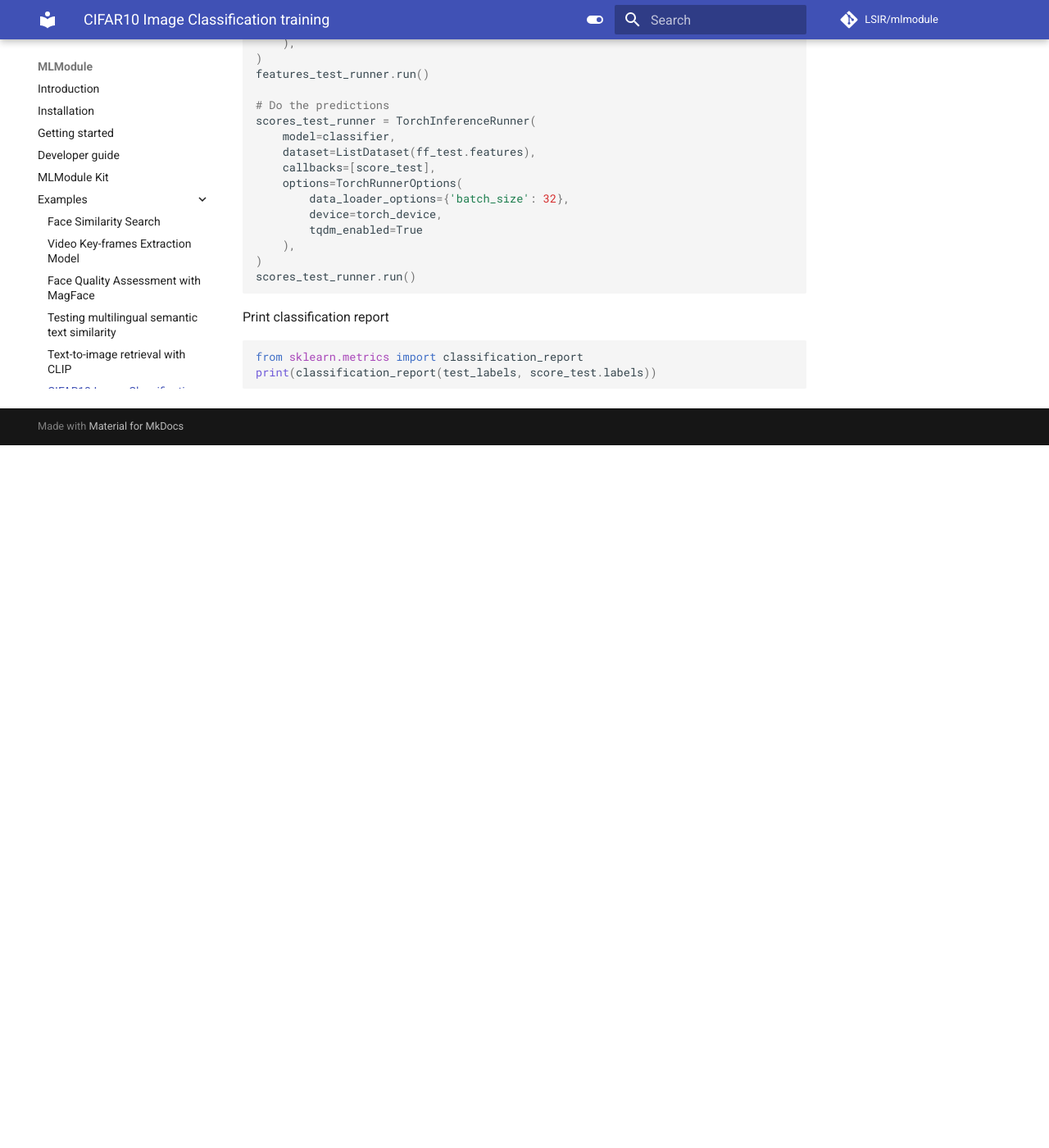
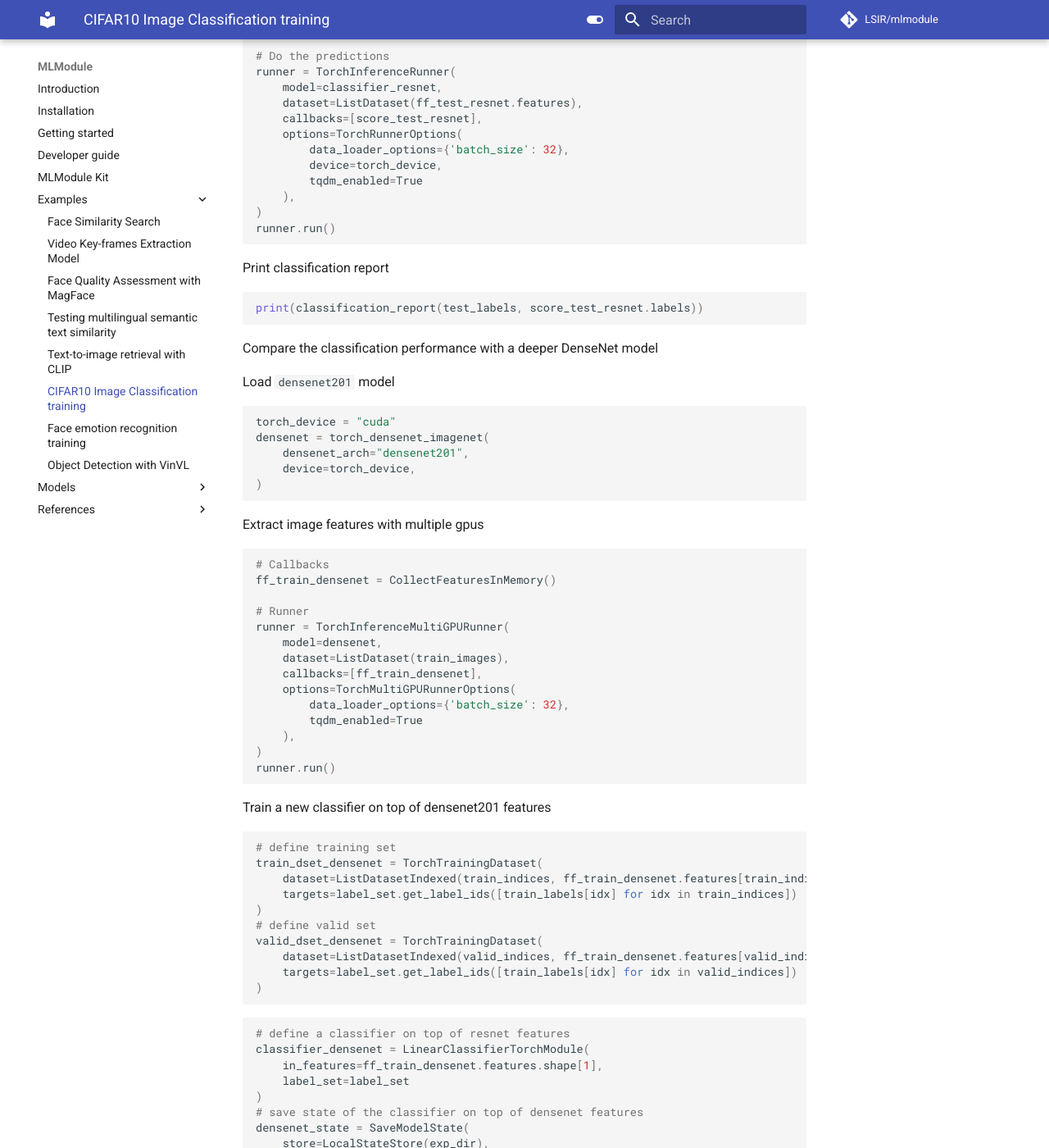
Before and after one commit to mozuma/mozuma, an MkDocs documentation site: the page built from docs/examples/train_cifar10.md, in a window 1280 px wide and 1400 px high, scrolled down 3628 px. Shown: the whole window at 82% size. Built offline with MkDocs 1.6.1 and Material for MkDocs 9.7.7, drawn with Linux system fonts in a browser that asks for light colours; comment, search, counter and statistics services are not loaded; before the commit the page ends 4171 px from its top, so only the background shows below that; some of the changed text lies outside the part shown.

Commit message:
CIFAR DenseNet 2GPUs training (#175)
Fixes #174

````diff
--- a/docs/examples/train_cifar10.md
+++ b/docs/examples/train_cifar10.md
@@ -21,23 +21,36 @@ In this notebook, we are training CIFAR10 image classification on top of ResNet1
 Import `mlmodule` modules for the task
 
 ```python
-from mlmodule.models.resnet.modules import TorchResNetModule
 from mlmodule.models.classification import LinearClassifierTorchModule
-from mlmodule.torch.datasets import TorchTrainingDataset
+from mlmodule.models.resnet.pretrained import torch_resnet_imagenet
+from mlmodule.models.densenet.pretrained import torch_densenet_imagenet
 from mlmodule.torch.runners import TorchTrainingRunner
 from mlmodule.torch.runners import TorchInferenceRunner
+from mlmodule.torch.runners import TorchInferenceMultiGPURunner
 from mlmodule.torch.options import TorchTrainingOptions
 from mlmodule.torch.options import TorchRunnerOptions
+from mlmodule.torch.options import TorchMultiGPURunnerOptions
 from mlmodule.labels.base import LabelSet
-from mlmodule.callbacks.memory import (
-    CollectFeaturesInMemory,
-)
 from mlmodule.torch.datasets import (
     ListDataset,
     ListDatasetIndexed,
+    TorchTrainingDataset
 )
+from mlmodule.callbacks.memory import (
+    CollectFeaturesInMemory,
+    CollectLabelsInMemory
+)
+from mlmodule.callbacks.states import SaveModelState
+from mlmodule.stores.local import LocalStateStore
 from mlmodule.states import StateKey
-from mlmodule.stores import Store
+
+import torch
+import torch.nn.functional as F
+import torch.optim as optim
+from torchvision.datasets import CIFAR10
+from ignite.metrics import Precision, Recall, Loss, Accuracy
+from sklearn.metrics import classification_report
+import os
 ```
 
 Enable logging into notebook
@@ -53,9 +66,6 @@ logging.basicConfig(format='%(asctime)s | %(levelname)s : %(message)s',
 Load CIFAR10 dataset from torchvision
 
 ```python
-import os
-from torchvision.datasets import CIFAR10
-
 root_dir = os.path.join(os.environ["HOME"], 'torchvision-datasets')
 train_cifar10 = CIFAR10(root=root_dir, train=True, download=True,  transform=None)
 ```
@@ -72,26 +82,25 @@ Load `resnet18` pre-trained model
 
 ```python
 torch_device = "cuda"
-resnet = TorchResNetModule(
+resnet = torch_resnet_imagenet(
     resnet_arch="resnet18",
     device=torch_device,
     training_mode="features"
 )
-Store().load(resnet, StateKey(resnet.state_type, training_id="imagenet"))
 
 ```
 
-Extract image features
+Extract image features from ResNet with a single GPU
 
 ```python
 # Callbacks
-ff = CollectFeaturesInMemory()
+ff_train_resnet = CollectFeaturesInMemory()
 
 # Runner
 runner = TorchInferenceRunner(
     model=resnet,
     dataset=ListDataset(train_images),
-    callbacks=[ff],
+    callbacks=[ff_train_resnet],
     options=TorchRunnerOptions(
         data_loader_options={'batch_size': 32},
         device=torch_device,
@@ -101,39 +110,25 @@ runner = TorchInferenceRunner(
 runner.run()
 ```
 
-Create a linear classifier on top of ResNet features
-
-```python
-from mlmodule.models.classification import LinearClassifierTorchModule
-
-labels = list(labels_dict.values())
-labels.sort()
-label_set = LabelSet(
-            label_set_unique_id="cifar10",
-            label_list=labels
-        )
-
-classifier = LinearClassifierTorchModule(
-    in_features=ff.features.shape[1],
-    label_set=label_set
-)
-```
-
 Create train and validation splits
 
 ```python
-import torch
+# define the set of labels
+label_set = LabelSet(
+            label_set_unique_id="cifar10",
+            label_list=list(labels_dict.values())
+        )
 
 # split samples into train and valid sets
-train_indices, valid_indices = torch.split(torch.randperm(len(ff.indices)), int(len(ff.indices)*.9))
+train_indices, valid_indices = torch.split(torch.randperm(len(ff_train_resnet.indices)), int(len(ff_train_resnet.indices)*.9))
 # define training set
 train_dset = TorchTrainingDataset(
-    dataset=ListDatasetIndexed(train_indices, ff.features[train_indices]),
+    dataset=ListDatasetIndexed(train_indices, ff_train_resnet.features[train_indices]),
     targets=label_set.get_label_ids([train_labels[idx] for idx in train_indices])
 )
 # define valid set
 valid_dset = TorchTrainingDataset(
-    dataset=ListDatasetIndexed(valid_indices, ff.features[valid_indices]),
+    dataset=ListDatasetIndexed(valid_indices, ff_train_resnet.features[valid_indices]),
     targets=label_set.get_label_ids([train_labels[idx] for idx in valid_indices])
 )
 ```
@@ -141,12 +136,11 @@ valid_dset = TorchTrainingDataset(
 Train the image classifier using `TorchTrainingRunner` module
 
 ```python
-from ignite.metrics import Precision, Recall, Loss, Accuracy
-from mlmodule.callbacks.states import SaveModelState
-from mlmodule.stores.local import LocalStateStore
-
-import torch.nn.functional as F
-import torch.optim as optim
+# define a classifier on top of resnet features
+classifier_resnet = LinearClassifierTorchModule(
+    in_features=ff_train_resnet.features.shape[1],
+    label_set=label_set
+)
 
 # define the evaluation metrics
 precision = Precision(average=False)
@@ -154,21 +148,25 @@ recall = Recall(average=False)
 F1 = (precision * recall * 2 / (precision + recall)).mean()
 
 # Callbacks
-model_state = SaveModelState(
-    store=LocalStateStore('/home/lebret/data/mlmodule'),
-    state_key=StateKey(classifier.state_type, 'train-1'))
+exp_dir = os.path.join(os.environ["HOME"], 'mlmodule-training')
+os.makedirs(exp_dir, exist_ok=True )
+
+resnet_state = SaveModelState(
+    store=LocalStateStore(exp_dir),
+    state_key=StateKey(classifier_resnet.state_type, 'train-resnet'))
+
 # define a loss function
 loss_fn =  F.cross_entropy
 
 # define the trainer
 trainer = TorchTrainingRunner(
-    model=classifier,
+    model=classifier_resnet,
     dataset=(train_dset, valid_dset),
-    callbacks=[model_state],
+    callbacks=[resnet_state],
     options=TorchTrainingOptions(
         data_loader_options={'batch_size': 32},
         criterion=loss_fn,
-        optimizer=optim.Adam(classifier.parameters(), lr=1e-3),
+        optimizer=optim.Adam(classifier_resnet.parameters(), lr=1e-3),
         metrics={
             "pre": precision,
             "recall": recall,
@@ -188,47 +186,161 @@ trainer.run()
 Do evaluation on the test set
 
 ```python
-from mlmodule.callbacks.memory import CollectLabelsInMemory
-
 test_cifar10 = CIFAR10(root=root_dir, train=False, download=True,  transform=None)
 test_samples = [(img, labels_dict[label]) for img, label in test_cifar10]
 test_images, test_labels = zip(*test_samples)
 
 # Callbacks
-ff_test = CollectFeaturesInMemory()
-score_test = CollectLabelsInMemory()
+ff_test_resnet = CollectFeaturesInMemory()
+score_test_resnet = CollectLabelsInMemory()
 
 # Extract the image features
-features_test_runner = TorchInferenceRunner(
+runner = TorchInferenceRunner(
     model=resnet,
     dataset=ListDataset(test_images),
-    callbacks=[ff_test],
+    callbacks=[ff_test_resnet],
     options=TorchRunnerOptions(
         data_loader_options={'batch_size': 32},
         device=torch_device,
         tqdm_enabled=True
     ),
 )
-features_test_runner.run()
+runner.run()
 
 # Do the predictions
-scores_test_runner = TorchInferenceRunner(
-    model=classifier,
-    dataset=ListDataset(ff_test.features),
-    callbacks=[score_test],
+runner = TorchInferenceRunner(
+    model=classifier_resnet,
+    dataset=ListDataset(ff_test_resnet.features),
+    callbacks=[score_test_resnet],
     options=TorchRunnerOptions(
         data_loader_options={'batch_size': 32},
         device=torch_device,
         tqdm_enabled=True
     ),
 )
-scores_test_runner.run()
+runner.run()
 ```
 
 Print classification report
 
 ```python
-from sklearn.metrics import classification_report
-print(classification_report(test_labels, score_test.labels))
+print(classification_report(test_labels, score_test_resnet.labels))
+```
 
+Compare the classification performance with a deeper DenseNet model
+
+
+Load `densenet201` model
+
+```python
+torch_device = "cuda"
+densenet = torch_densenet_imagenet(
+    densenet_arch="densenet201",
+    device=torch_device,
+)
 ```
+
+Extract image features with multiple gpus
+
+```python
+# Callbacks
+ff_train_densenet = CollectFeaturesInMemory()
+
+# Runner
+runner = TorchInferenceMultiGPURunner(
+    model=densenet,
+    dataset=ListDataset(train_images),
+    callbacks=[ff_train_densenet],
+    options=TorchMultiGPURunnerOptions(
+        data_loader_options={'batch_size': 32},
+        tqdm_enabled=True
+    ),
+)
+runner.run()
+```
+
+Train a new classifier on top of densenet201 features
+
+```python
+# define training set
+train_dset_densenet = TorchTrainingDataset(
+    dataset=ListDatasetIndexed(train_indices, ff_train_densenet.features[train_indices]),
+    targets=label_set.get_label_ids([train_labels[idx] for idx in train_indices])
+)
+# define valid set
+valid_dset_densenet = TorchTrainingDataset(
+    dataset=ListDatasetIndexed(valid_indices, ff_train_densenet.features[valid_indices]),
+    targets=label_set.get_label_ids([train_labels[idx] for idx in valid_indices])
+)
+```
+
+```python
+# define a classifier on top of resnet features
+classifier_densenet = LinearClassifierTorchModule(
+    in_features=ff_train_densenet.features.shape[1],
+    label_set=label_set
+)
+# save state of the classifier on top of densenet features
+densenet_state = SaveModelState(
+    store=LocalStateStore(exp_dir),
+    state_key=StateKey(classifier_densenet.state_type, 'train-densenet')
+)
+
+# define the trainer
+trainer = TorchTrainingRunner(
+    model=classifier_densenet,
+    dataset=(train_dset_densenet, valid_dset_densenet),
+    callbacks=[densenet_state],
+    options=TorchTrainingOptions(
+        data_loader_options={'batch_size': 32},
+        criterion=loss_fn,
+        optimizer=optim.Adam(classifier_densenet.parameters(), lr=1e-3),
+        metrics={
+            "pre": precision,
+            "recall": recall,
+            "f1": F1,
+            "acc": Accuracy(),
+            "ce_loss": Loss(loss_fn),
+        },
+        validate_every=1,
+        checkpoint_every=3,
+        num_epoch=3,
+        tqdm_enabled=True,
+    ),
+)
+trainer.run()
+```
+
+```python
+# Callbacks
+ff_test_densenet = CollectFeaturesInMemory()
+score_test_densenet = CollectLabelsInMemory()
+
+# Extract the image features
+runner = TorchInferenceMultiGPURunner(
+    model=densenet,
+    dataset=ListDataset(test_images),
+    callbacks=[ff_test_densenet],
+    options=TorchMultiGPURunnerOptions(
+        data_loader_options={'batch_size': 32},
+        tqdm_enabled=True
+    ),
+)
+runner.run()
+
+# Do the predictions
+runner = TorchInferenceMultiGPURunner(
+    model=classifier_densenet,
+    dataset=ListDataset(ff_test_densenet.features),
+    callbacks=[score_test_densenet],
+    options=TorchMultiGPURunnerOptions(
+        data_loader_options={'batch_size': 32},
+        tqdm_enabled=True
+    ),
+)
+runner.run()
+
+print(classification_report(test_labels, score_test_densenet.labels))
+```
+
+From the classification report we can see that performance with densenet201 are much better than the performance with resnet18.
````
Also changed, not shown: other parts of docs/examples/train_cifar10.md (+1 -1 lines), docs/examples/train_cifar10.ipynb.
